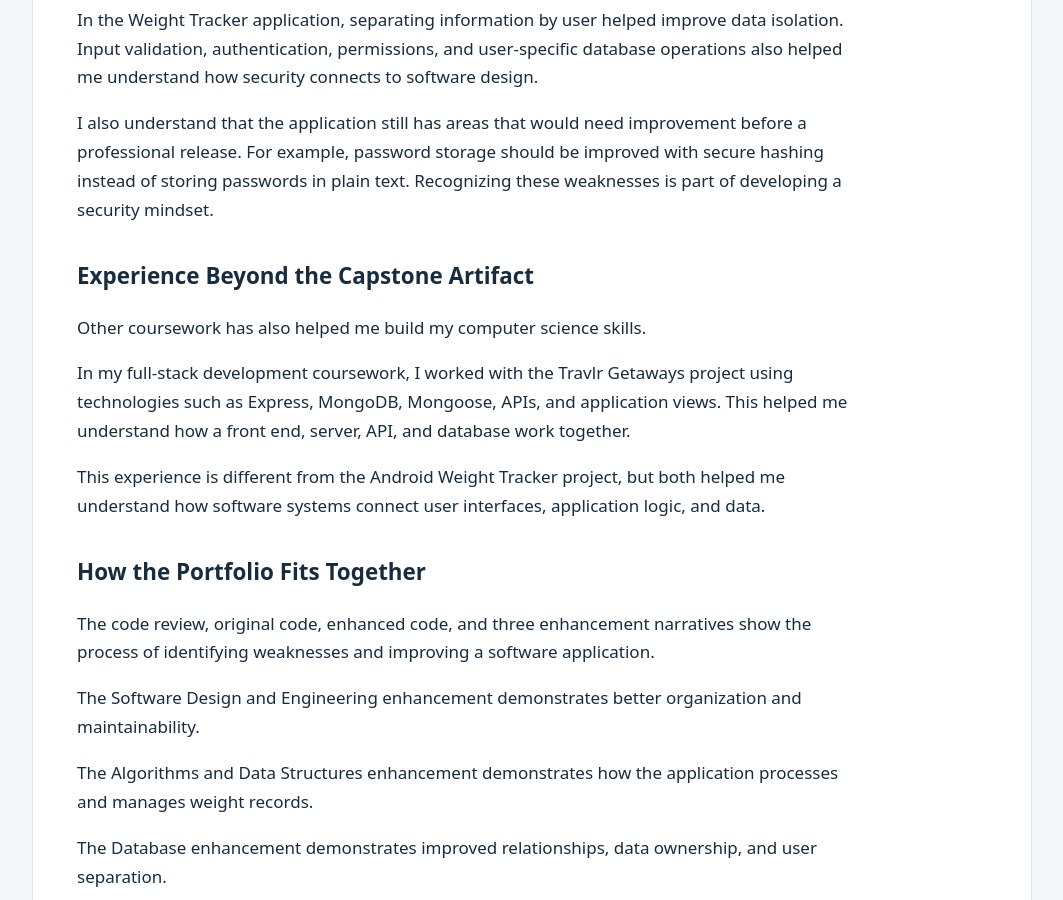
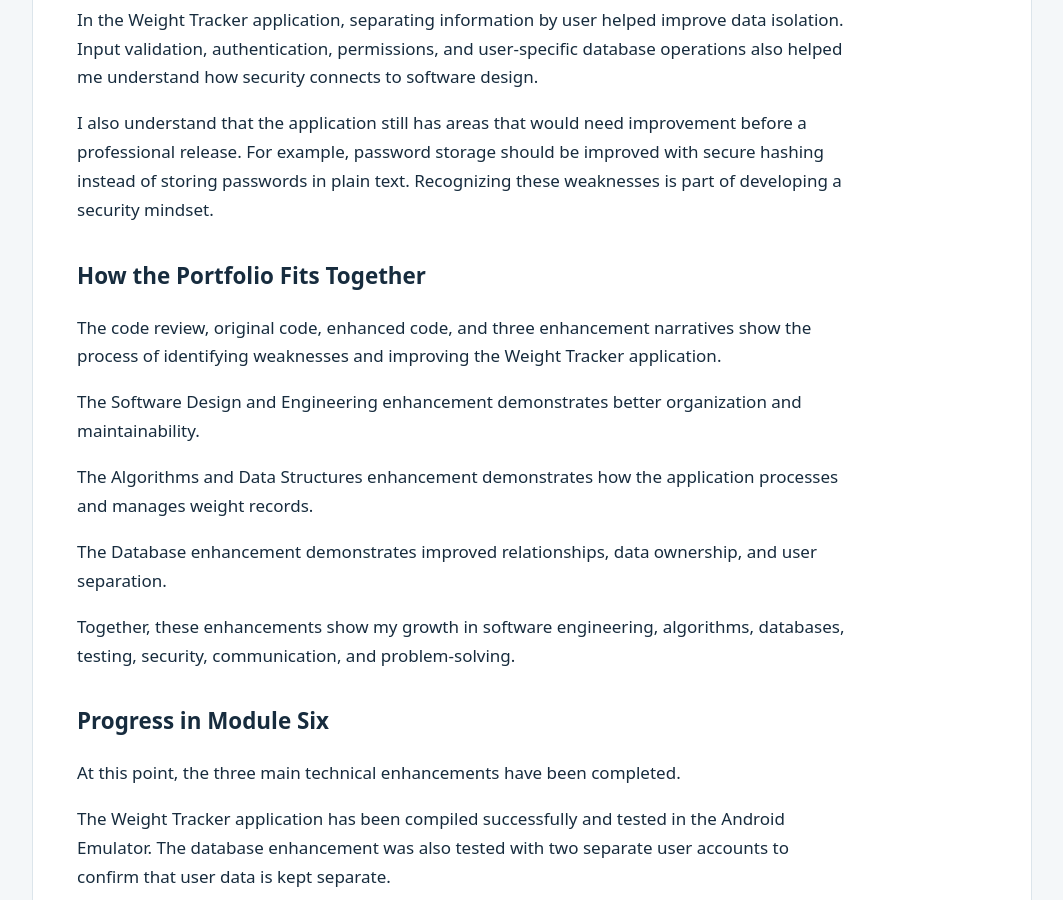
Before and after one commit to Todolomeos/josebustamante-eportfoliofinal, a Jekyll site: the page built from professional-self-assessment.md, in a window 1280 px wide and 900 px high, scrolled down 2971 px. Shown: the whole window, without its empty margins (108-1171 px from the left). Built offline with Jekyll 4.4.1, drawn with Linux system fonts in a browser that asks for light colours; our own code applies the rules of GitHub Pages for plain Markdown files.

Commit message:
Keep self-assessment focused on Weight Tracker

```diff
--- a/professional-self-assessment.md
+++ b/professional-self-assessment.md
@@ -64,17 +64,9 @@ In the Weight Tracker application, separating information by user helped improve
 
 I also understand that the application still has areas that would need improvement before a professional release. For example, password storage should be improved with secure hashing instead of storing passwords in plain text. Recognizing these weaknesses is part of developing a security mindset.
 
-## Experience Beyond the Capstone Artifact
-
-Other coursework has also helped me build my computer science skills.
-
-In my full-stack development coursework, I worked with the Travlr Getaways project using technologies such as Express, MongoDB, Mongoose, APIs, and application views. This helped me understand how a front end, server, API, and database work together.
-
-This experience is different from the Android Weight Tracker project, but both helped me understand how software systems connect user interfaces, application logic, and data.
-
 ## How the Portfolio Fits Together
 
-The code review, original code, enhanced code, and three enhancement narratives show the process of identifying weaknesses and improving a software application.
+The code review, original code, enhanced code, and three enhancement narratives show the process of identifying weaknesses and improving the Weight Tracker application.
 
 The Software Design and Engineering enhancement demonstrates better organization and maintainability.
 
```
